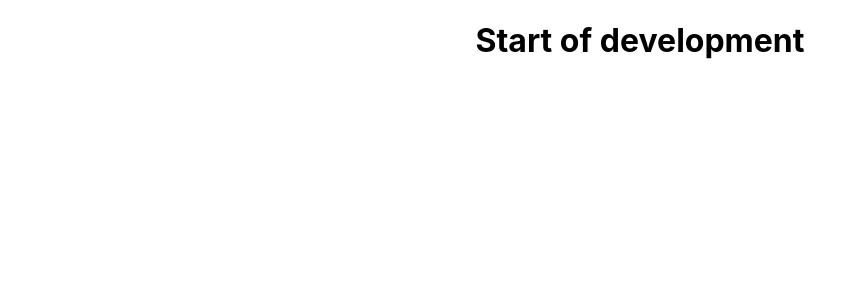
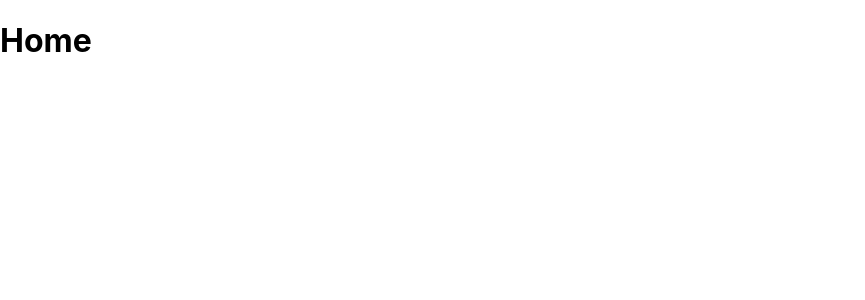
Before and after one commit to kristiandz/ebc-website, a React (Create React App) app: page / in a window 1280 px wide. Shown: the top 300 px of the page, without its empty margins (0-865 px from the left). Built offline with nearby package versions, Linux system fonts and the light colour scheme.

Commit message:
DOM Router added
- Added the dependency
- Automatic install from package.json
- Basic file structure setup
- Dev startpoint

```diff
--- a/package.json
+++ b/package.json
@@ -8,6 +8,7 @@
     "@testing-library/user-event": "^12.8.3",
     "react": "^17.0.2",
     "react-dom": "^17.0.2",
+    "react-router-dom": "^5.2.0",
     "react-scripts": "4.0.3",
     "web-vitals": "^1.1.2"
   },
--- a/src/App.js
+++ b/src/App.js
@@ -1,10 +1,17 @@
+import { Route, Switch } from "react-router-dom";
+import Home from "./pages/Home";
 import "./App.css";
 
 function App() {
   return (
-    <div className="App">
-      <h1>Start of development</h1>
-    </div>
+    <Switch>
+      <Route path="/" exact={true}>
+        <Home />
+      </Route>
+      <Route path="/home">
+        <Home />
+      </Route>
+    </Switch>
   );
 }
 
--- a/src/index.js
+++ b/src/index.js
@@ -1,11 +1,13 @@
 import React from "react";
 import ReactDOM from "react-dom";
+import { BrowserRouter } from "react-router-dom";
+
 import "./index.css";
 import App from "./App";
 
 ReactDOM.render(
-  <React.StrictMode>
+  <BrowserRouter>
     <App />
-  </React.StrictMode>,
+  </BrowserRouter>,
   document.getElementById("root")
 );
--- /dev/null
+++ b/src/pages/Home.jsx
@@ -0,0 +1,7 @@
+function Home() {
+    return <div>
+        <h1>Home</h1>
+    </div>
+}
+
+export default Home;
```
Also changed, not shown: 1 other file (tests, documents, lock files or other folders).
